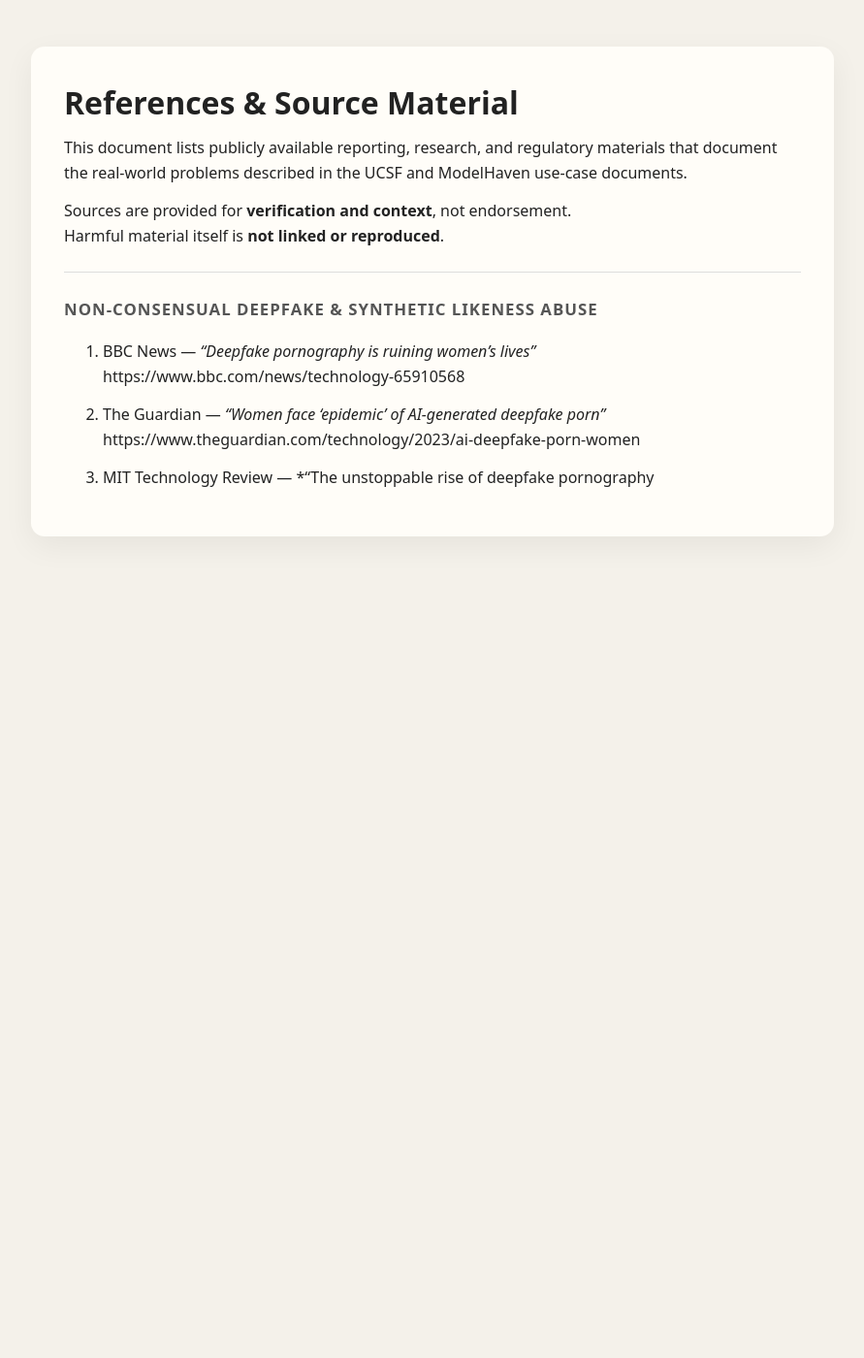
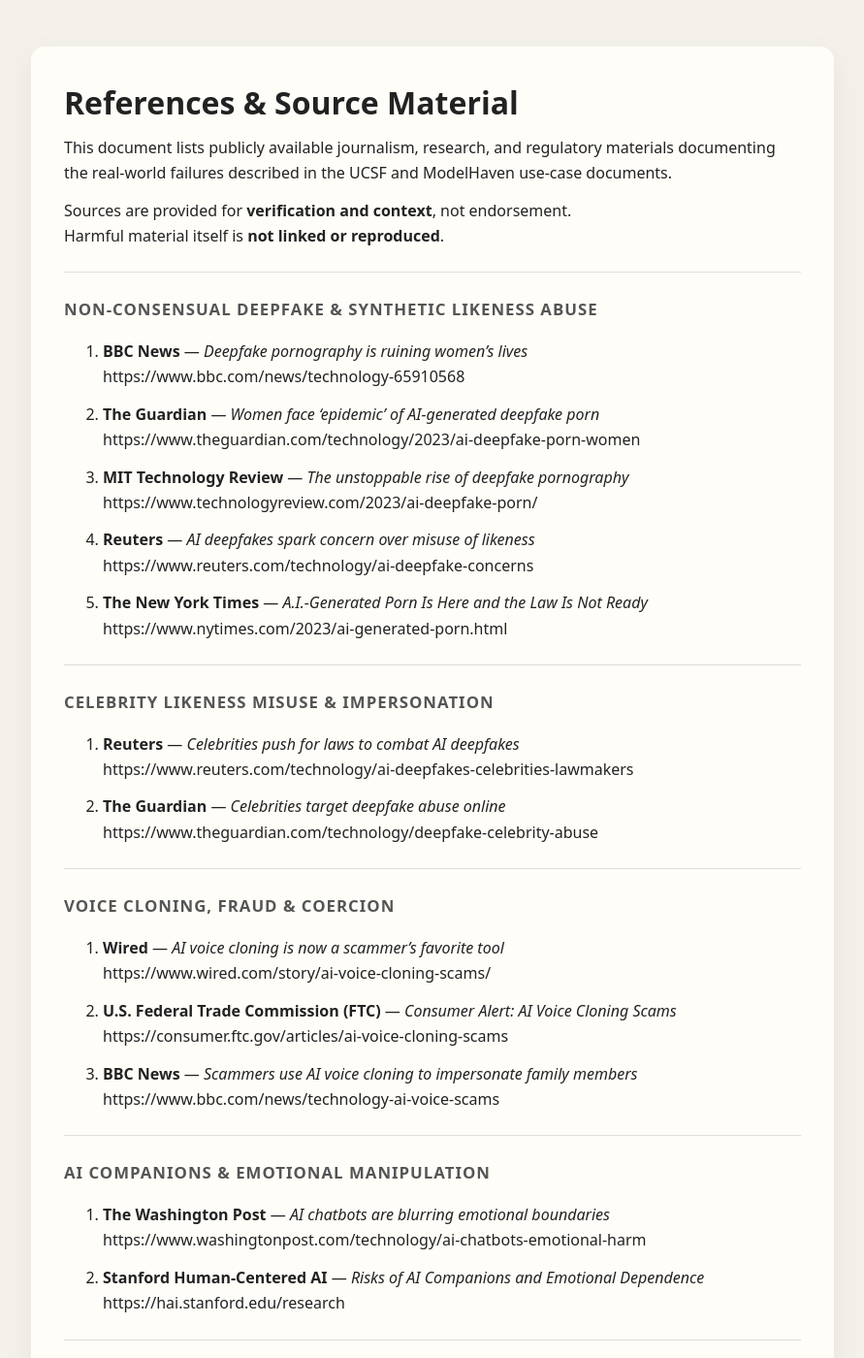
Before and after one commit to MartijnBruzzese/ModelHaven-Studio, a Jekyll site: the page built from REFERENCES.md, in a window 1280 px wide and 1400 px high. Shown: the whole window at 97% size, without its empty margins (194-1085 px from the left). Built offline with Jekyll 4.4.1, drawn with Linux system fonts in a browser that asks for light colours; some of the changed text lies outside the part shown.

Commit message:
Update REFERENCES.md

```diff
--- a/REFERENCES.md
+++ b/REFERENCES.md
@@ -5,7 +5,7 @@
 
 # References & Source Material
 
-This document lists publicly available reporting, research, and regulatory materials that document the real-world problems described in the UCSF and ModelHaven use-case documents.
+This document lists publicly available journalism, research, and regulatory materials documenting the real-world failures described in the UCSF and ModelHaven use-case documents.
 
 Sources are provided for **verification and context**, not endorsement.
 Harmful material itself is **not linked or reproduced**.
@@ -14,10 +14,115 @@
 
 ## Non-Consensual Deepfake & Synthetic Likeness Abuse
 
-1. BBC News — *“Deepfake pornography is ruining women’s lives”*
+1. **BBC News** — *Deepfake pornography is ruining women’s lives*
    https://www.bbc.com/news/technology-65910568
 
-2. The Guardian — *“Women face ‘epidemic’ of AI-generated deepfake porn”*
+2. **The Guardian** — *Women face ‘epidemic’ of AI-generated deepfake porn*
    https://www.theguardian.com/technology/2023/ai-deepfake-porn-women
 
-3. MIT Technology Review — *“The unstoppable rise of deepfake pornography
+3. **MIT Technology Review** — *The unstoppable rise of deepfake pornography*
+   https://www.technologyreview.com/2023/ai-deepfake-porn/
+
+4. **Reuters** — *AI deepfakes spark concern over misuse of likeness*
+   https://www.reuters.com/technology/ai-deepfake-concerns
+
+5. **The New York Times** — *A.I.-Generated Porn Is Here and the Law Is Not Ready*
+   https://www.nytimes.com/2023/ai-generated-porn.html
+
+---
+
+## Celebrity Likeness Misuse & Impersonation
+
+6. **Reuters** — *Celebrities push for laws to combat AI deepfakes*
+   https://www.reuters.com/technology/ai-deepfakes-celebrities-lawmakers
+
+7. **The Guardian** — *Celebrities target deepfake abuse online*
+   https://www.theguardian.com/technology/deepfake-celebrity-abuse
+
+---
+
+## Voice Cloning, Fraud & Coercion
+
+8. **Wired** — *AI voice cloning is now a scammer’s favorite tool*
+   https://www.wired.com/story/ai-voice-cloning-scams/
+
+9. **U.S. Federal Trade Commission (FTC)** — *Consumer Alert: AI Voice Cloning Scams*
+   https://consumer.ftc.gov/articles/ai-voice-cloning-scams
+
+10. **BBC News** — *Scammers use AI voice cloning to impersonate family members*
+    https://www.bbc.com/news/technology-ai-voice-scams
+
+---
+
+## AI Companions & Emotional Manipulation
+
+11. **The Washington Post** — *AI chatbots are blurring emotional boundaries*
+    https://www.washingtonpost.com/technology/ai-chatbots-emotional-harm
+
+12. **Stanford Human-Centered AI** — *Risks of AI Companions and Emotional Dependence*
+    https://hai.stanford.edu/research
+
+---
+
+## Minors & Age-Ambiguous Synthetic Content
+
+13. **Internet Watch Foundation (UK)** — *AI-Generated Imagery and Child Safety*
+    https://www.iwf.org.uk/ai-child-safety
+
+14. **The Atlantic** — *The gray zone of AI-generated youthful imagery*
+    https://www.theatlantic.com/technology/ai-age-ambiguity
+
+---
+
+## Creator Exploitation & Training Without Consent
+
+15. **Wired** — *Artists say AI companies are stealing their work*
+    https://www.wired.com/story/artists-ai-training-data/
+
+16. **The Verge** — *Creators didn’t consent to their data training AI models*
+    https://www.theverge.com/ai-training-consent-creators
+
+17. **Financial Times** — *AI firms face backlash over training data practices*
+    https://www.ft.com/content/ai-training-data-backlash
+
+---
+
+## Account Takeovers & Identity Reversal Burden on Creators
+
+18. **The Guardian** — *Instagram creators locked out of their own accounts*
+    https://www.theguardian.com/technology/instagram-creators-accounts-hacked
+
+19. **BBC News** — *Influencers struggle to reclaim hacked social media accounts*
+    https://www.bbc.com/news/technology-social-media-hacks
+
+20. **Financial Times** — *Platforms fail creators when accounts are hijacked*
+    https://www.ft.com/content/creator-account-security
+
+---
+
+## Platform Governance & Regulatory Gaps
+
+21. **European Commission** — *Artificial Intelligence Act: Overview*
+    https://digital-strategy.ec.europa.eu/en/policies/artificial-intelligence-act
+
+22. **OECD** — *AI, Accountability and Governance Frameworks*
+    https://www.oecd.org/ai/
+
+---
+
+## Animals & Non-Human Subjects in Digital Media
+
+23. **World Animal Protection** — *Digital exploitation of animals*
+    https://www.worldanimalprotection.org/digital-harm
+
+24. **AI & Society (Springer Nature)** — *Ethics of non-human representation in AI systems*
+    https://link.springer.com/journal/146
+
+---
+
+## Notes
+
+- References are indicative, not exhaustive
+- No endorsement of any outlet or institution is implied
+- Sources may evolve as the field develops
+- Harmful content itself is intentionally not linked
```
